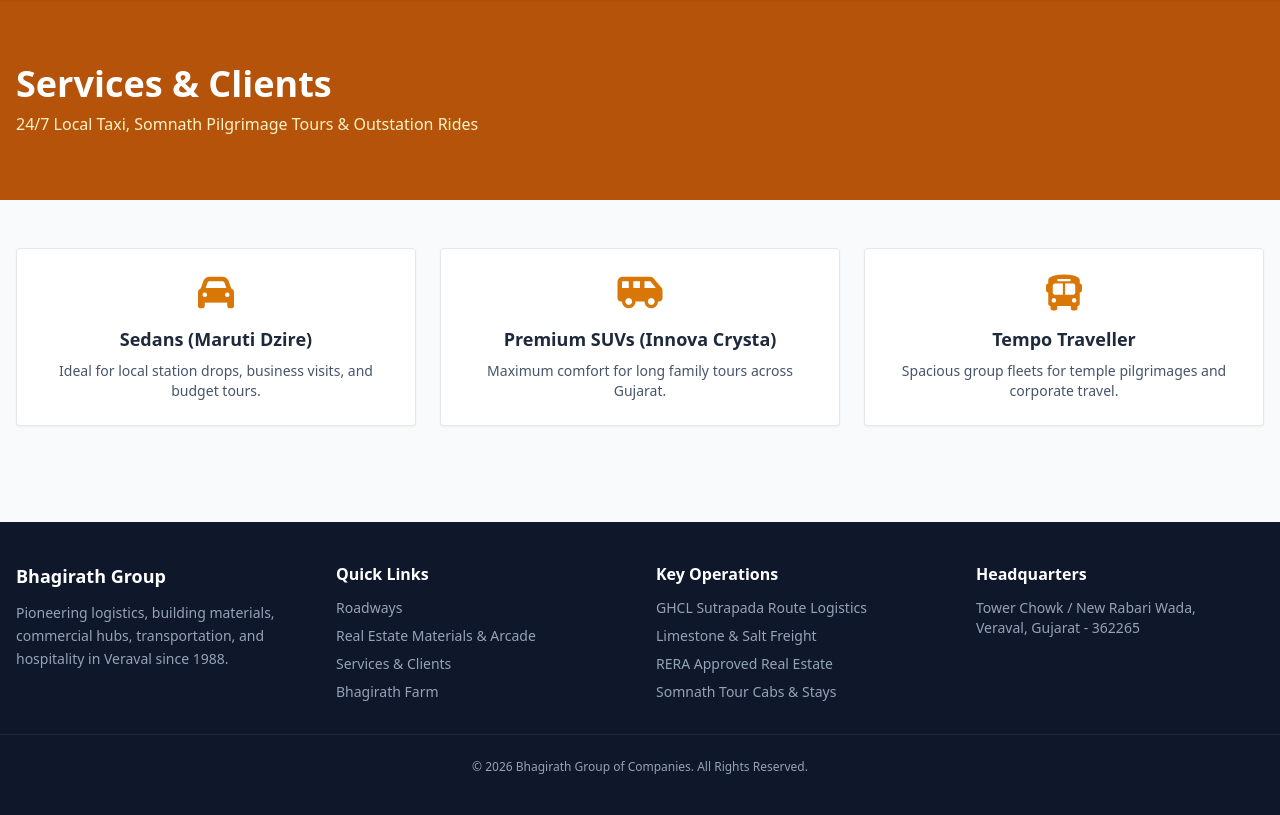
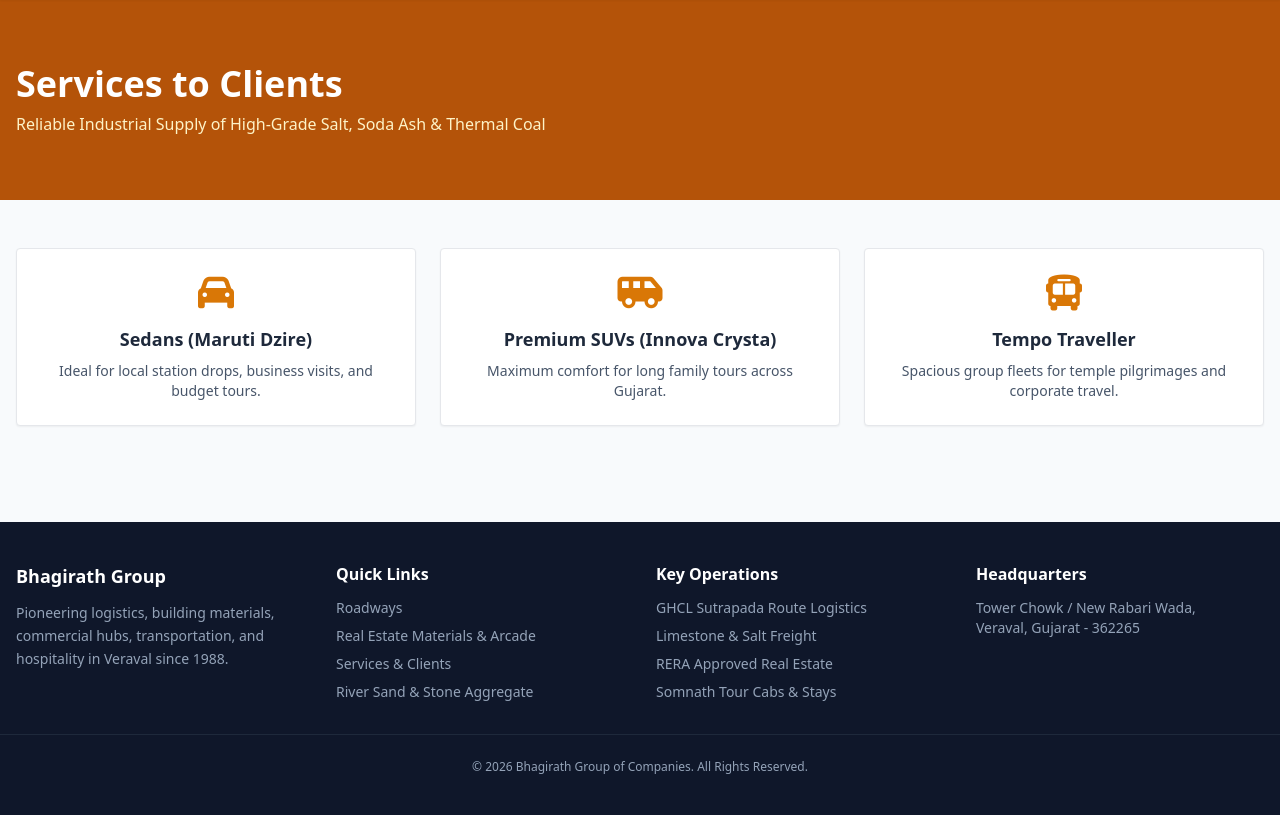
Before and after one commit to Nirav5238/Bhagirath-Group, a Flask app: page /cab-service in a window 1280 px wide. Shown: the part 100-915 px from the top of the page. Run offline with Flask 3, Linux system fonts and the light colour scheme; some libraries are stand-ins or nearby versions.

Commit message:
change10

```diff
--- a/templates/base.html
+++ b/templates/base.html
@@ -61,7 +61,7 @@
                     <li><a href="{{ url_for('real_estate') }}" class="hover:text-white">
                     Real Estate Materials & Arcade</a></li>
                     <li><a href="{{ url_for('cab_service') }}" class="hover:text-white">Services & Clients</a></li>
-                    <li><a href="{{ url_for('farm_stay') }}" class="hover:text-white">Bhagirath Farm</a></li>
+                    <li><a href="{{ url_for('farm_stay') }}" class="hover:text-white">River Sand & Stone Aggregate</a></li>
                 </ul>
             </div>
             <div>
--- a/templates/cab.html
+++ b/templates/cab.html
@@ -3,8 +3,8 @@
 {% block content %}
 <section class="bg-amber-700 text-white py-16 px-4">
     <div class="max-w-7xl mx-auto">
-        <h1 class="text-4xl font-bold">Services & Clients</h1>
-        <p class="text-amber-100 mt-2">24/7 Local Taxi, Somnath Pilgrimage Tours & Outstation Rides</p>
+        <h1 class="text-4xl font-bold">Services to Clients</h1>
+        <p class="text-amber-100 mt-2">Reliable Industrial Supply of High-Grade Salt, Soda Ash & Thermal Coal</p>
     </div>
 </section>
 
```
